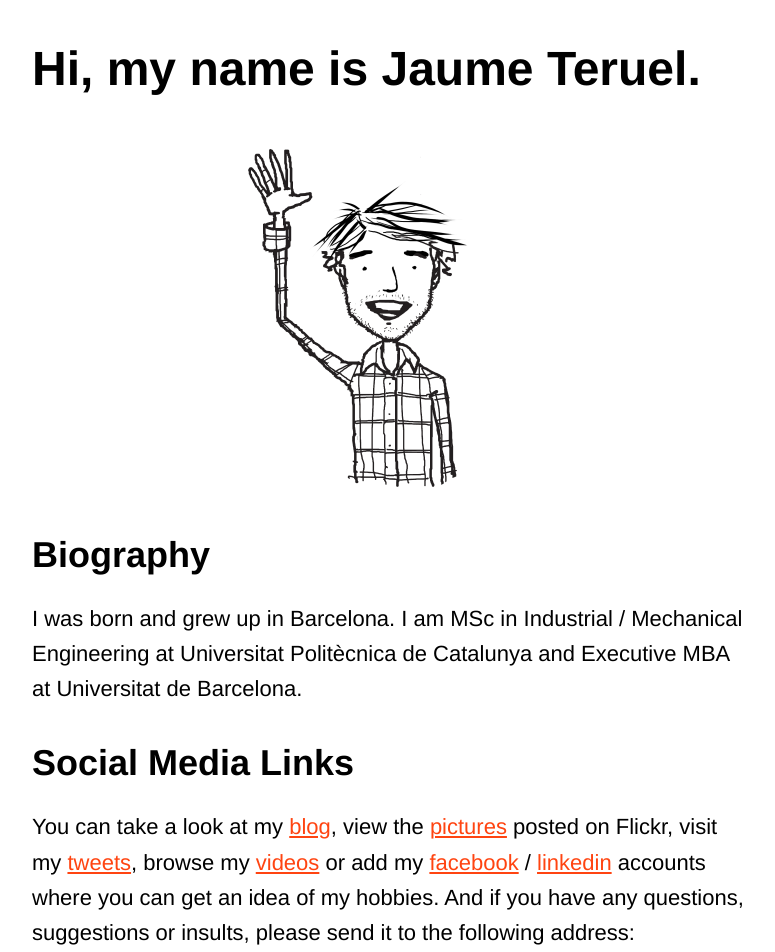
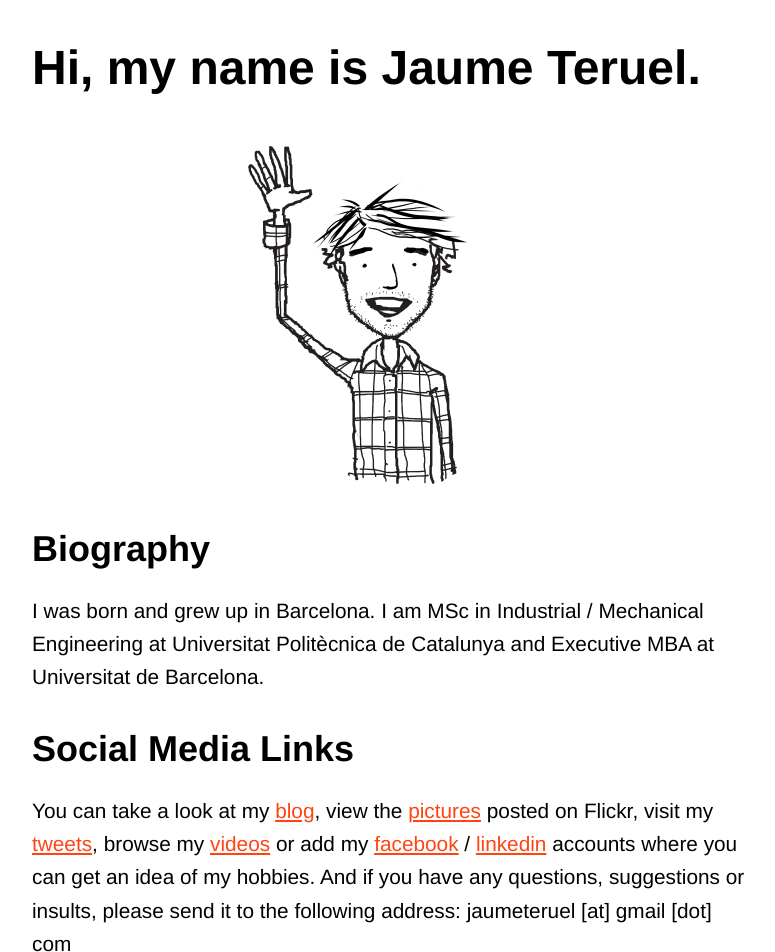
Before and after one commit to joanteruel/jaumeteruel, a Jekyll site: the page built from index.md, in a window 1280 px wide. Shown: the top 952 px of the page, without its empty margins (248-1023 px from the left). Built offline with Jekyll 4.4.1, drawn with Linux system fonts in a browser that asks for light colours; Markdown is read by kramdown in place of the engine named in the settings; a style sheet for code colours, icons or effects is not loaded.

Commit message:
Update style.css

```diff
--- a/css/style.css
+++ b/css/style.css
@@ -1,36 +1,3 @@
-@font-face {
-		font-family: "Georgia Pro";
-		src: url("http://wac.6a25.edgecastcdn.net/006A25/webtype/ff/1/3764b2f7-4b10-4419-998b-d39c48433307") format("truetype");
-		}
-@font-face {
-		font-family: "Georgia Pro";
-		src: url("http://wac.6a25.edgecastcdn.net/006A25/webtype/ff/2/896c874c-a103-4571-834c-37d16381ca79");
-		}
-@font-face {
-		font-family: "Georgia Pro";
-		src: url("http://wac.6a25.edgecastcdn.net/006A25/webtype/ff/3/708d476d-deaf-4078-b266-281f94ced1bd") format("woff");
-		}
-@font-face {
-		 font-family: "Essays 1743";
-		 src: url('/css/essays1743-webfont.ttf') format('truetype'); /* TTF file for CSS3 browsers */
-		}
-@font-face {
-		 font-family: "Essays 1743";
-		 src: url('/css/essays1743-webfont.eot'); /* EOT file for IE */
-		}
-@font-face {
-		 font-family: "Franklin ITC Pro Bold";
-		 src: url("http://wac.6a25.edgecastcdn.net/006A25/webtype/ff/1/a2664c9a-d783-4071-86ec-478136d31525") format("truetype");
-		}
-@font-face {
-		 font-family: "Franklin ITC Pro Bold";
-		 src: url("http://wac.6a25.edgecastcdn.net/006A25/webtype/ff/2/0b12aa52-bb8a-421b-a962-e81d85d29404");
-		}
-@font-face {
-		 font-family: "Franklin ITC Pro Bold";
-		 src: url("http://wac.6a25.edgecastcdn.net/006A25/webtype/ff/3/eaaadd6b-b1b9-43c8-9cbd-35a67dc05d46") format("woff");
-		}
-
 
 
 /* Reset */
@@ -38,8 +5,8 @@
 	body { background: #fff; color: #000; font-size: 100%; min-height: 100%; text-align: left; position: relative; }
 
 body {
-	font-family: "Helvetica neue", Helvetica, arial, "Georgia Pro";
-	font-size: 22px;
+	font-family: "Helvetica neue", Helvetica, arial;
+	font-size: 1.3em;
 	margin-top: 4%;
 	margin-bottom: 4%;
 	}
@@ -70,17 +37,17 @@
 		}
 
 h1 {
-	font-family: "Helvetica neue", Helvetica, arial, "Franklin ITC Pro Bold", "Essays 1743";
+	font-family: "Helvetica neue", Helvetica, arial;
 	font-size: 48px;
-font-weight: bold;
+	font-weight: bold;
 	padding-bottom:0.6em;
 	}
 
 h2 {
-	font-family: "Helvetica neue", Helvetica, arial, "Franklin ITC Pro Bold", "Essays 1743";
+	font-family: "Helvetica neue", Helvetica, arial;
 	font-size: 36px;
 	padding-top:0.6em;
-font-weight: bold;
+	font-weight: bold;
 	padding-bottom:0.8em;
 	}
 
```
